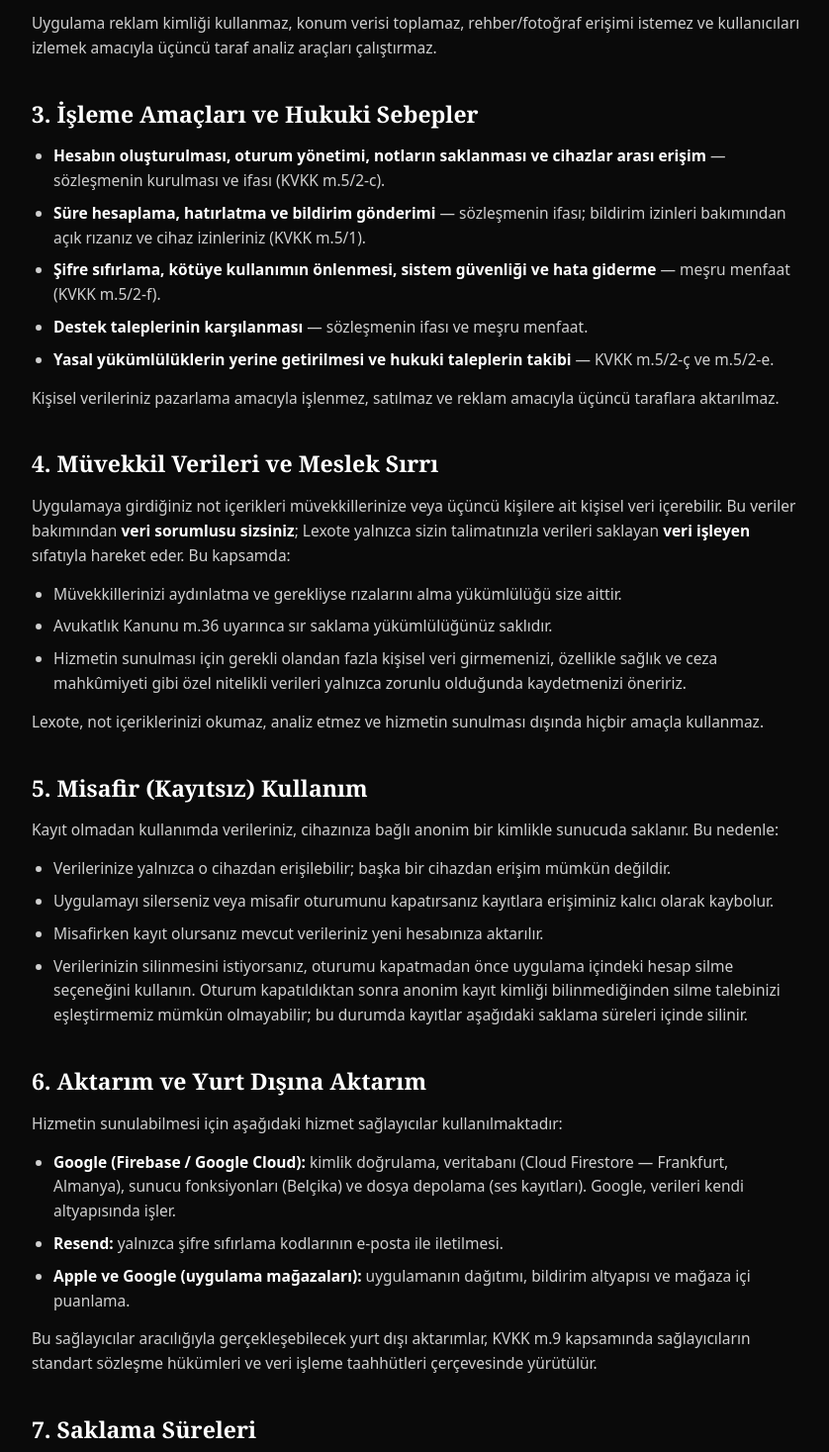
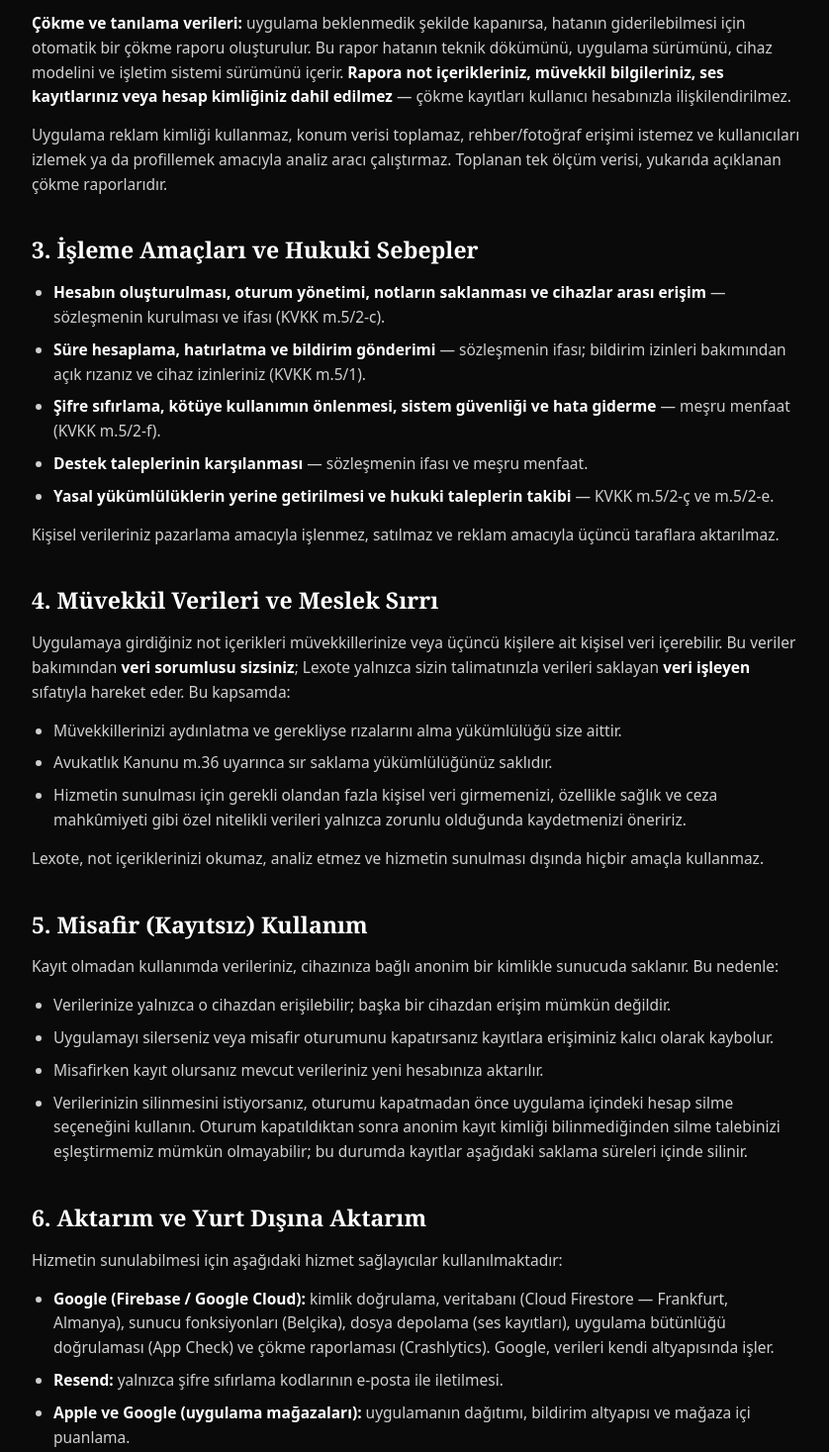
Before and after one commit to eyupz/lexote-landing, a plain HTML site: page privacy.html in a window 1280 px wide. Shown: the part 1174-2641 px from the top of the page at 99% size, without its empty margins (218-1056 px from the left). Drawn offline with Linux system fonts and the light colour scheme.

Commit message:
Çökme raporlaması ve App Check aydınlatma metnine eklendi
Uygulamaya Firebase Crashlytics eklendi; bu, KVKK kapsamında beyan edilmesi
gereken yeni bir işleme faaliyeti. Toplanan verinin kapsamı (hata dökümü,
uygulama sürümü, cihaz modeli, işletim sistemi) ve kapsam DIŞI olanlar (not
içerikleri, müvekkil bilgileri, ses kayıtları, hesap kimliği) açıkça yazıldı.

Google maddesine App Check ve Crashlytics eklendi. "Üçüncü taraf analiz aracı
çalıştırmaz" ifadesi, çökme raporlamasını kapsayacak şekilde netleştirildi.

```diff
--- a/privacy.html
+++ b/privacy.html
@@ -65,7 +65,8 @@
         <p><strong>Uygulama içeriğiniz:</strong> oluşturduğunuz notlar, açıklamalar, mahkeme/kurum bilgisi, dosya numarası, süre ve tarih bilgileri, sesli notlar (ses kayıtları) ve bunların oluşturma/güncelleme zamanları.</p>
         <p><strong>Destek yazışmaları:</strong> uygulama içinden destek e-postası gönderdiğinizde e-posta adresiniz, mesajınız ve mesaja otomatik eklenen uygulama sürümü ile cihaz modeli/işletim sistemi bilgisi.</p>
         <p><strong>Teknik veriler:</strong> hizmetin sunulması ve güvenliği için altyapı sağlayıcılarımızda oluşan bağlantı kayıtları (IP adresi dahil sunucu günlükleri) ve hata kayıtları.</p>
-        <p>Uygulama reklam kimliği kullanmaz, konum verisi toplamaz, rehber/fotoğraf erişimi istemez ve kullanıcıları izlemek amacıyla üçüncü taraf analiz araçları çalıştırmaz.</p>
+        <p><strong>Çökme ve tanılama verileri:</strong> uygulama beklenmedik şekilde kapanırsa, hatanın giderilebilmesi için otomatik bir çökme raporu oluşturulur. Bu rapor hatanın teknik dökümünü, uygulama sürümünü, cihaz modelini ve işletim sistemi sürümünü içerir. <strong>Rapora not içerikleriniz, müvekkil bilgileriniz, ses kayıtlarınız veya hesap kimliğiniz dahil edilmez</strong> — çökme kayıtları kullanıcı hesabınızla ilişkilendirilmez.</p>
+        <p>Uygulama reklam kimliği kullanmaz, konum verisi toplamaz, rehber/fotoğraf erişimi istemez ve kullanıcıları izlemek ya da profillemek amacıyla analiz aracı çalıştırmaz. Toplanan tek ölçüm verisi, yukarıda açıklanan çökme raporlarıdır.</p>
 
         <h2>3. İşleme Amaçları ve Hukuki Sebepler</h2>
         <ul>
@@ -98,7 +99,7 @@
         <h2>6. Aktarım ve Yurt Dışına Aktarım</h2>
         <p>Hizmetin sunulabilmesi için aşağıdaki hizmet sağlayıcılar kullanılmaktadır:</p>
         <ul>
-          <li><strong>Google (Firebase / Google Cloud):</strong> kimlik doğrulama, veritabanı (Cloud Firestore — Frankfurt, Almanya), sunucu fonksiyonları (Belçika) ve dosya depolama (ses kayıtları). Google, verileri kendi altyapısında işler.</li>
+          <li><strong>Google (Firebase / Google Cloud):</strong> kimlik doğrulama, veritabanı (Cloud Firestore — Frankfurt, Almanya), sunucu fonksiyonları (Belçika), dosya depolama (ses kayıtları), uygulama bütünlüğü doğrulaması (App Check) ve çökme raporlaması (Crashlytics). Google, verileri kendi altyapısında işler.</li>
           <li><strong>Resend:</strong> yalnızca şifre sıfırlama kodlarının e-posta ile iletilmesi.</li>
           <li><strong>Apple ve Google (uygulama mağazaları):</strong> uygulamanın dağıtımı, bildirim altyapısı ve mağaza içi puanlama.</li>
         </ul>
```
